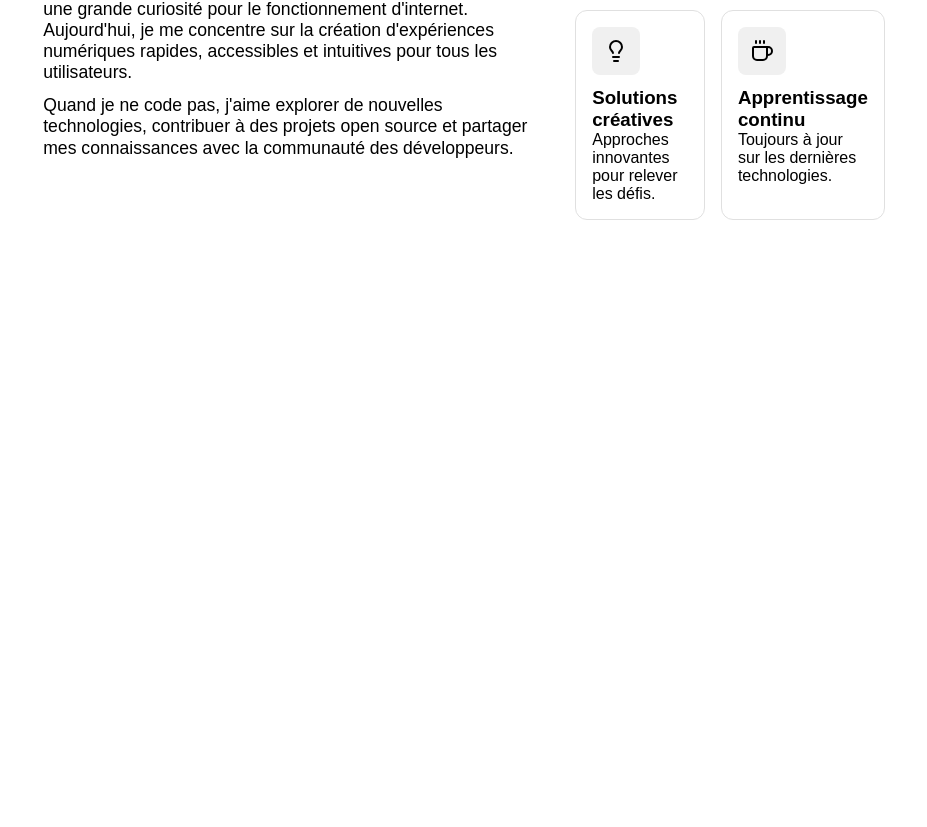
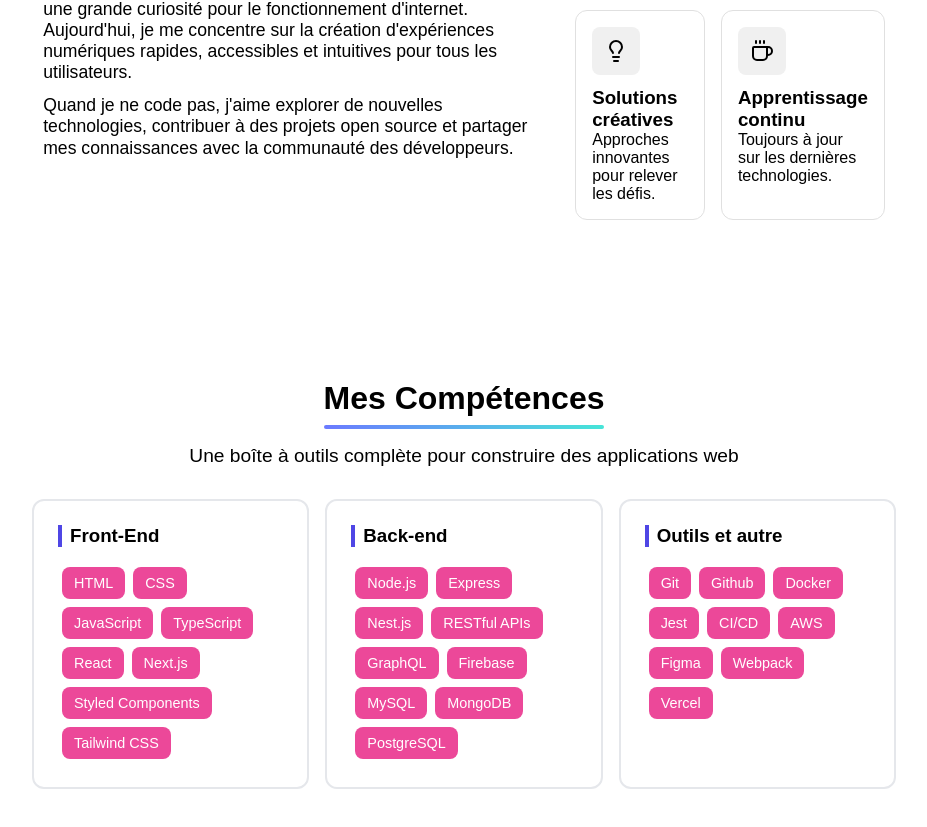
Before and after one commit to christophernafrere/my-portfolio, a Next.js app: page / in a window 1280 px wide. Shown: the part 1177-2004 px from the top of the page, without its empty margins (176-1103 px from the left). Before the commit the page ends 1493 px from the top, so only its background shows below. Built offline with nearby package versions, Linux system fonts and the light colour scheme.

Commit message:
Skills part

```diff
--- a/src/app/page.tsx
+++ b/src/app/page.tsx
@@ -1,11 +1,13 @@
 import AboutMe from '@/section/about-me';
 import HeroHeader from '@/section/hero-header';
+import SkillsSection from '@/section/skills';
 
 export default function Home() {
     return (
         <main>
             <HeroHeader />
             <AboutMe />
+            <SkillsSection />
         </main>
     );
 }
--- /dev/null
+++ b/src/section/skills.tsx
@@ -0,0 +1,141 @@
+'use client';
+import styled from 'styled-components';
+
+function SkillsSection() {
+    return (
+        <Section>
+            <Title>Mes Compétences</Title>
+            <Description>
+                Une boîte à outils complète pour construire des applications web
+            </Description>
+            <SkillsGrid>
+                <SkillsCard>
+                    <SkillCardTitle>Front-End</SkillCardTitle>
+                    <TechTagContainer>
+                        <TechTag>HTML</TechTag>
+                        <TechTag>CSS</TechTag>
+                        <TechTag>JavaScript</TechTag>
+                        <TechTag>TypeScript</TechTag>
+                        <TechTag>React</TechTag>
+                        <TechTag>Next.js</TechTag>
+                        <TechTag>Styled Components</TechTag>
+                        <TechTag>Tailwind CSS</TechTag>
+                    </TechTagContainer>
+                </SkillsCard>
+                <SkillsCard>
+                    <SkillCardTitle>Back-end</SkillCardTitle>
+                    <TechTagContainer>
+                        <TechTag>Node.js</TechTag>
+                        <TechTag>Express</TechTag>
+                        <TechTag>Nest.js</TechTag>
+                        <TechTag>RESTful APIs</TechTag>
+                        <TechTag>GraphQL</TechTag>
+                        <TechTag>Firebase</TechTag>
+                        <TechTag>MySQL</TechTag>
+                        <TechTag>MongoDB</TechTag>
+                        <TechTag>PostgreSQL</TechTag>
+                    </TechTagContainer>
+                </SkillsCard>
+                <SkillsCard>
+                    <SkillCardTitle>Outils et autre</SkillCardTitle>
+                    <TechTagContainer>
+                        <TechTag>Git</TechTag>
+                        <TechTag>Github</TechTag>
+                        <TechTag>Docker</TechTag>
+                        <TechTag>Jest</TechTag>
+                        <TechTag>CI/CD</TechTag>
+                        <TechTag>AWS</TechTag>
+                        <TechTag>Figma</TechTag>
+                        <TechTag>Webpack</TechTag>
+                        <TechTag>Vercel</TechTag>
+                    </TechTagContainer>
+                </SkillsCard>
+            </SkillsGrid>
+        </Section>
+    );
+}
+
+export default SkillsSection;
+
+const Section = styled.section`
+    display: flex;
+    flex-direction: column;
+    justify-content: center;
+    align-items: center;
+    width: 70%;
+    margin: auto;
+    min-height: 60vh;
+    padding: 64px 16px;
+    box-sizing: border-box;
+
+    @media (max-width: 900px) {
+        width: 95%;
+    }
+`;
+
+const Title = styled.h2`
+    font-size: 2rem;
+    margin-bottom: 16px;
+    position: relative;
+    width: max-content;
+    &::after {
+        content: '';
+        display: block;
+        width: 100%;
+        margin-top: 8px;
+        height: 4px;
+        border-radius: 2px;
+        background: linear-gradient(90deg, #6b7aff, #46e5d8);
+    }
+`;
+
+const Description = styled.p`
+    font-size: 1.2rem;
+    margin-bottom: 32px;
+    text-align: center;
+`;
+
+const SkillsGrid = styled.div`
+    display: grid;
+    grid-template-columns: repeat(3, 1fr);
+    gap: 16px;
+
+    width: 100%;
+
+    @media (max-width: 900px) {
+        width: 90%;
+        grid-template-columns: repeat(1, 1fr);
+    }
+`;
+
+const SkillsCard = styled.div`
+    width: 100%;
+    padding: 24px;
+    box-sizing: border-box;
+    border: 2px solid #e5e7eb;
+    border-radius: 12px;
+`;
+
+const SkillCardTitle = styled.h3`
+    margin-bottom: 16px;
+
+    border-left: 4px solid #4f46e5;
+    padding-left: 8px;
+`;
+
+const TechTagContainer = styled.div`
+    display: flex;
+    flex-wrap: wrap;
+`;
+const TechTag = styled.span`
+    background: #ec4899;
+    color: white;
+    border-radius: 8px;
+    padding: 8px 12px;
+    margin: 4px;
+    font-size: 0.9rem;
+
+    &:hover {
+        background: linear-gradient(90deg, #6b7aff, #ec4899);
+    }
+`;
```
